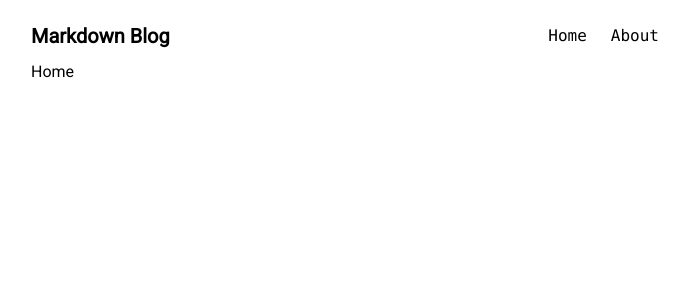
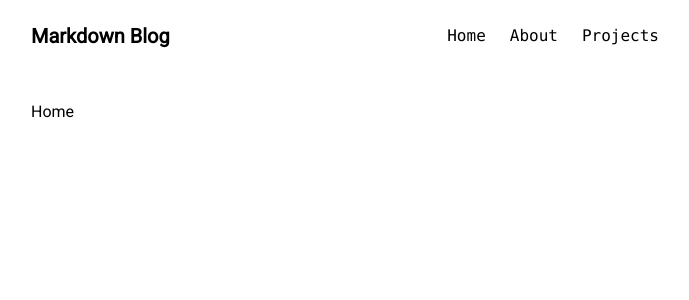
Before and after one commit to bohdanmoroziuk/markdown-blog, a Nuxt app: page / in a window 1280 px wide. Shown: the top 300 px of the page, without its empty margins (297-986 px from the left). Built offline with nearby package versions, Linux system fonts and the light colour scheme.

Commit message:
feat(portfolio): display a list of projects

```diff
--- a/src/components/AppMenu.vue
+++ b/src/components/AppMenu.vue
@@ -12,5 +12,11 @@
     >
       About
     </NuxtLink>
+    <NuxtLink
+      :to="{ name: 'projects' }"
+      class="font-mono p-1 hover:bg-gray-100"
+    >
+      Projects
+    </NuxtLink>
   </nav>
 </template>
--- /dev/null
+++ b/src/components/ProjectList.vue
@@ -0,0 +1,58 @@
+<script setup lang="ts">
+import type { Project } from '~/types'
+
+const { error, pending, data } = await useFetch<Project[]>('https://api.github.com/users/bohdanmoroziuk/repos')
+
+const projects = computed(() => {
+  const list = data.value ?? []
+
+  return list
+    .filter((item) => item.description)
+    .filter((item) => item.stargazers_count)
+    .sort((a, b) => b.stargazers_count - a.stargazers_count)
+    .slice(0, 10)
+})
+</script>
+
+<template>
+  <div>
+    <p class="mb-10">
+      Take a look at my GitHub projects!
+    </p>
+    <div v-if="pending">
+      Loading...
+    </div>
+    <div v-else-if="error">
+      {{ error.message }}
+    </div>
+    <div v-else-if="data">
+      <ul class="grid grid-cols-1 gap-4">
+        <li
+          v-for="project of projects"
+          :key="project.id"
+          class="border border-gray-200 rounded-sm p-4 hover:bg-gray-100 font-mono"
+        >
+          <a
+            :href="project.html_url"
+            target="_blank"
+          >
+            <div class="flex items-center justify-between">
+              <p class="font-semibold text-sm">
+                {{ project.name }}
+              </p>
+              <p>
+                {{ project.stargazers_count }} *
+              </p>
+            </div>
+            <p class="text-sm">
+              {{ project.description }}
+            </p>
+          </a>
+        </li>
+      </ul>
+    </div>
+    <div v-else>
+      No projects found
+    </div>
+  </div>
+</template>
--- a/src/layouts/default.vue
+++ b/src/layouts/default.vue
@@ -4,7 +4,7 @@
       <AppBrand />
       <AppMenu />
     </header>
-    <main class="p-2">
+    <main class="p-2 mt-10">
       <slot />
     </main>
   </div>
--- /dev/null
+++ b/src/pages/projects.vue
@@ -0,0 +1,8 @@
+<template>
+  <div>
+    <h2 class="text-2xl font-semibold mb-10">
+      Projects
+    </h2>
+    <ProjectList />
+  </div>
+</template>
--- /dev/null
+++ b/src/types/index.ts
@@ -0,0 +1,7 @@
+export interface Project {
+  id: string
+  name: string
+  description: string
+  html_url: string
+  stargazers_count: number
+}
```
